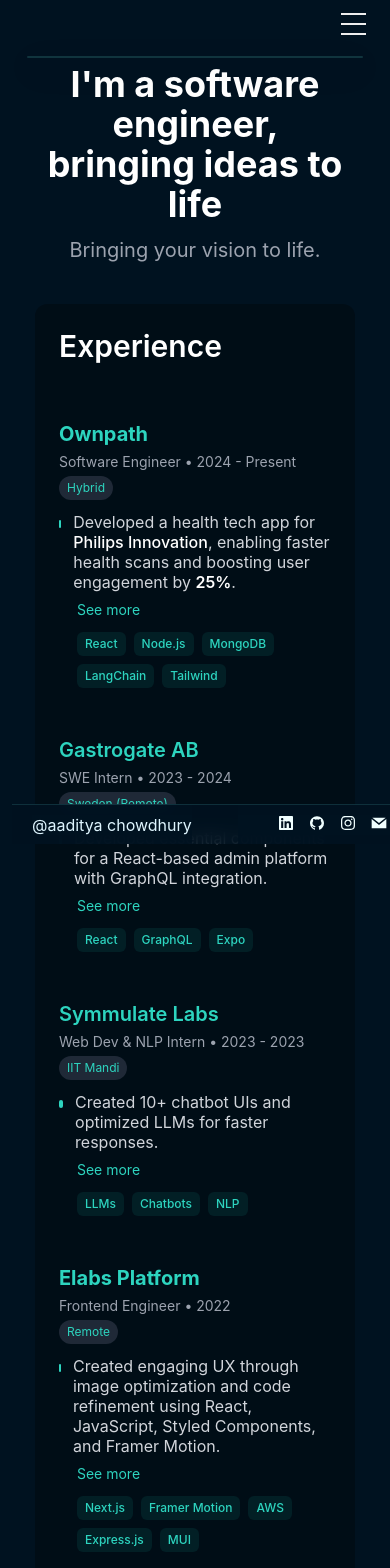
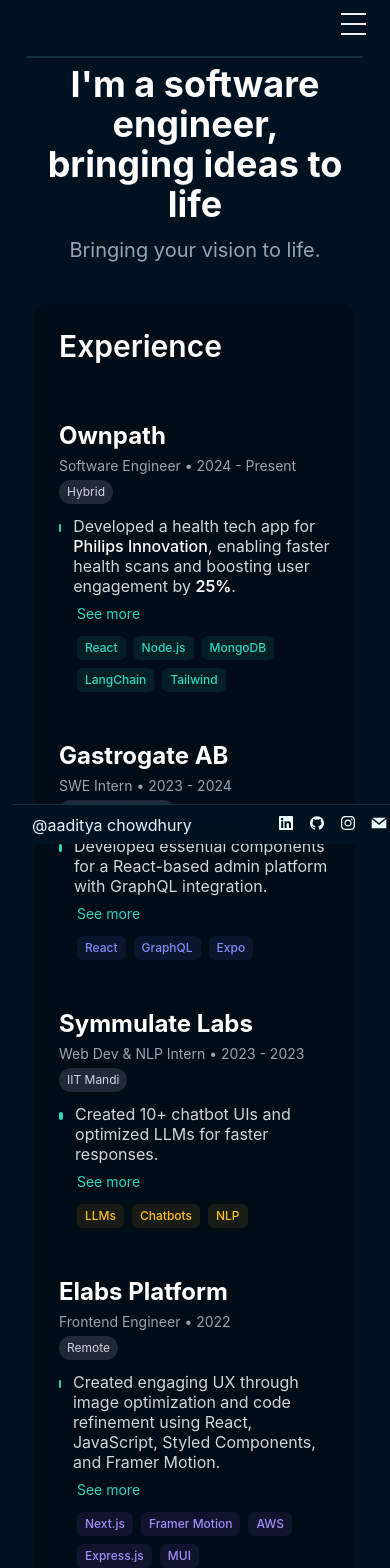
Before and after one commit to AadiXC0DE/personal_website, a React (Create React App) app: page /about in a window 390 px wide. Shown: the top 1568 px of the page. Built offline with nearby package versions, Linux system fonts and the light colour scheme.

Commit message:
update UI

```diff
--- a/src/components/Brands.js
+++ b/src/components/Brands.js
@@ -44,7 +44,7 @@
             transition={{ duration: 0.5 }}
             className="tw-text-[11px] tw-tracking-wider tw-uppercase tw-text-gray-500 tw-mb-2"
           >
-            Trusted by
+            Worked with
           </motion.h2>
         </div>
 
@@ -62,7 +62,7 @@
                 variants={brandVariants}
                 initial="rest"
                 whileHover="hover"
-                className="tw-relative"
+                className="tw-relative tw-pr-2 tw-border-r tw-border-white/10 last:tw-border-none last:tw-pr-0 last:tw-mr-0"
                 transition={{ duration: 0.2 }}
               >
                 <div className="tw-flex tw-items-center tw-justify-center tw-rounded-md tw-bg-transparent">
--- a/src/components/VerticalTimeline.js
+++ b/src/components/VerticalTimeline.js
@@ -186,12 +186,24 @@
               <div className="tw-h-10 tw-absolute tw-left-3 md:tw-left-3 tw-w-10 tw-rounded-full tw-bg-inherit dark:tw-bg-inherit tw-flex tw-items-center tw-justify-center">
                 <div className="tw-h-3 tw-w-3 tw-rounded-full tw-bg-[#4fbdb9] tw-opacity-70" />
               </div>
-              <h3 className="tw-hidden md:tw-block tw-text-xl md:tw-pl-20 md:tw-text-5xl tw-font-bold tw-text-[#4fbdb9]">
+              <h3
+                className={`tw-hidden md:tw-block tw-text-xl md:tw-pl-20 ${
+                  index === 0
+                    ? "md:tw-text-6xl tw-font-extrabold"
+                    : "md:tw-text-5xl tw-font-bold"
+                } tw-text-[#4fbdb9]`}
+              >
                 {item.title}
               </h3>
             </div>
             <div className="tw-relative tw-pl-20 tw-pr-4 md:tw-pl-4 tw-w-full">
-              <h3 className="md:tw-hidden tw-block tw-text-2xl tw-mb-4 tw-text-left tw-font-bold tw-text-[#4fbdb9]">
+              <h3
+                className={`md:tw-hidden tw-block tw-mb-4 tw-text-left tw-text-[#4fbdb9] ${
+                  index === 0
+                    ? "tw-text-3xl tw-font-extrabold"
+                    : "tw-text-2xl tw-font-bold"
+                }`}
+              >
                 {item.title}
               </h3>
               {item.content}
--- a/src/pages/About.js
+++ b/src/pages/About.js
@@ -67,14 +67,14 @@
               transition={{ delay: 0.6, duration: 0.6 }}
               className="tw-border-l-2 tw-border-teal-500 tw-pl-0 tw-py-2"
             >
-              <h3 className="tw-text-xl tw-font-semibold tw-text-teal-400">
+              <h3 className="tw-text-2xl tw-font-bold tw-text-white">
                 <span className="tw-font-bold">Ownpath</span>
               </h3>
               <div className="tw-flex tw-flex-col sm:tw-flex-row sm:tw-justify-between sm:tw-items-center tw-mt-1">
                 <p className="tw-text-gray-400 tw-text-sm">
                   Software Engineer • 2024 - Present
                 </p>
-                <span className="tw-text-xs tw-px-2 tw-py-1 tw-bg-gray-800 tw-rounded-full tw-text-teal-400 tw-w-fit tw-mt-1 sm:tw-mt-0">
+                <span className="tw-text-xs tw-px-2 tw-py-1 tw-bg-gray-800 tw-rounded-full tw-text-gray-300 tw-border tw-border-gray-700 tw-w-fit tw-mt-1 sm:tw-mt-0">
                   Hybrid
                 </span>
               </div>
@@ -169,14 +169,14 @@
               transition={{ delay: 0.7, duration: 0.6 }}
               className="tw-border-l-2 tw-border-teal-500/40 tw-pl-0 tw-py-2"
             >
-              <h3 className="tw-text-xl tw-font-semibold tw-text-teal-400">
+              <h3 className="tw-text-2xl tw-font-bold tw-text-white">
                 Gastrogate AB
               </h3>
               <div className="tw-flex tw-flex-col sm:tw-flex-row sm:tw-justify-between sm:tw-items-center tw-mt-1">
                 <p className="tw-text-gray-400 tw-text-sm">
                   SWE Intern • 2023 - 2024
                 </p>
-                <span className="tw-text-xs tw-px-2 tw-py-1 tw-bg-gray-800 tw-rounded-full tw-text-teal-400 tw-w-fit tw-mt-1 sm:tw-mt-0">
+                <span className="tw-text-xs tw-px-2 tw-py-1 tw-bg-gray-800 tw-rounded-full tw-text-gray-300 tw-border tw-border-gray-700 tw-w-fit tw-mt-1 sm:tw-mt-0">
                   Sweden (Remote)
                 </span>
               </div>
@@ -236,13 +236,13 @@
               </p>
 
               <div className="tw-flex tw-flex-wrap tw-gap-2 tw-mt-3 tw-pl-[18px]">
-                <span className="tw-px-2 tw-py-1 tw-text-xs tw-font-medium tw-rounded-md tw-bg-teal-500/10 tw-text-teal-400">
+                <span className="tw-px-2 tw-py-1 tw-text-xs tw-font-medium tw-rounded-md tw-bg-indigo-500/10 tw-text-indigo-400">
                   React
                 </span>
-                <span className="tw-px-2 tw-py-1 tw-text-xs tw-font-medium tw-rounded-md tw-bg-teal-500/10 tw-text-teal-400">
+                <span className="tw-px-2 tw-py-1 tw-text-xs tw-font-medium tw-rounded-md tw-bg-indigo-500/10 tw-text-indigo-400">
                   GraphQL
                 </span>
-                <span className="tw-px-2 tw-py-1 tw-text-xs tw-font-medium tw-rounded-md tw-bg-teal-500/10 tw-text-teal-400">
+                <span className="tw-px-2 tw-py-1 tw-text-xs tw-font-medium tw-rounded-md tw-bg-indigo-500/10 tw-text-indigo-400">
                   Expo
                 </span>
               </div>
@@ -255,14 +255,14 @@
               transition={{ delay: 0.8, duration: 0.6 }}
               className="tw-border-l-2 tw-border-teal-500/40 tw-pl-0 tw-py-2"
             >
-              <h3 className="tw-text-xl tw-font-semibold tw-text-teal-400">
+              <h3 className="tw-text-2xl tw-font-bold tw-text-white">
                 Symmulate Labs
               </h3>
               <div className="tw-flex tw-flex-col sm:tw-flex-row sm:tw-justify-between sm:tw-items-center tw-mt-1">
                 <p className="tw-text-gray-400 tw-text-sm">
                   Web Dev & NLP Intern • 2023 - 2023
                 </p>
-                <span className="tw-text-xs tw-px-2 tw-py-1 tw-bg-gray-800 tw-rounded-full tw-text-teal-400 tw-w-fit tw-mt-1 sm:tw-mt-0">
+                <span className="tw-text-xs tw-px-2 tw-py-1 tw-bg-gray-800 tw-rounded-full tw-text-gray-300 tw-border tw-border-gray-700 tw-w-fit tw-mt-1 sm:tw-mt-0">
                   IIT Mandi
                 </span>
               </div>
@@ -311,13 +311,13 @@
               </p>
 
               <div className="tw-flex tw-flex-wrap tw-gap-2 tw-mt-3 tw-pl-[18px]">
-                <span className="tw-px-2 tw-py-1 tw-text-xs tw-font-medium tw-rounded-md tw-bg-teal-500/10 tw-text-teal-400">
+                <span className="tw-px-2 tw-py-1 tw-text-xs tw-font-medium tw-rounded-md tw-bg-amber-500/10 tw-text-amber-400">
                   LLMs
                 </span>
-                <span className="tw-px-2 tw-py-1 tw-text-xs tw-font-medium tw-rounded-md tw-bg-teal-500/10 tw-text-teal-400">
+                <span className="tw-px-2 tw-py-1 tw-text-xs tw-font-medium tw-rounded-md tw-bg-amber-500/10 tw-text-amber-400">
                   Chatbots
                 </span>
-                <span className="tw-px-2 tw-py-1 tw-text-xs tw-font-medium tw-rounded-md tw-bg-teal-500/10 tw-text-teal-400">
+                <span className="tw-px-2 tw-py-1 tw-text-xs tw-font-medium tw-rounded-md tw-bg-amber-500/10 tw-text-amber-400">
                   NLP
                 </span>
               </div>
@@ -330,14 +330,14 @@
               transition={{ delay: 0.9, duration: 0.6 }}
               className="tw-border-l-2 tw-border-teal-500/40 tw-pl-0 tw-py-2"
             >
-              <h3 className="tw-text-xl tw-font-semibold tw-text-teal-400">
+              <h3 className="tw-text-2xl tw-font-bold tw-text-white">
                 <span className="tw-font-bold">Elabs Platform</span>
               </h3>
               <div className="tw-flex tw-flex-col sm:tw-flex-row sm:tw-justify-between sm:tw-items-center tw-mt-1">
                 <p className="tw-text-gray-400 tw-text-sm">
                   Frontend Engineer • 2022
                 </p>
-                <span className="tw-text-xs tw-px-2 tw-py-1 tw-bg-gray-800 tw-rounded-full tw-text-teal-400 tw-w-fit tw-mt-1 sm:tw-mt-0">
+                <span className="tw-text-xs tw-px-2 tw-py-1 tw-bg-gray-800 tw-rounded-full tw-text-gray-300 tw-border tw-border-gray-700 tw-w-fit tw-mt-1 sm:tw-mt-0">
                   Remote
                 </span>
               </div>
@@ -398,19 +398,19 @@
               </p>
 
               <div className="tw-flex tw-flex-wrap tw-gap-2 tw-mt-3 tw-pl-[18px]">
-                <span className="tw-px-2 tw-py-1 tw-text-xs tw-font-medium tw-rounded-md tw-bg-teal-500/10 tw-text-teal-400">
+                <span className="tw-px-2 tw-py-1 tw-text-xs tw-font-medium tw-rounded-md tw-bg-violet-500/10 tw-text-violet-400">
                   Next.js
                 </span>
-                <span className="tw-px-2 tw-py-1 tw-text-xs tw-font-medium tw-rounded-md tw-bg-teal-500/10 tw-text-teal-400">
+                <span className="tw-px-2 tw-py-1 tw-text-xs tw-font-medium tw-rounded-md tw-bg-violet-500/10 tw-text-violet-400">
                   Framer Motion
                 </span>
-                <span className="tw-px-2 tw-py-1 tw-text-xs tw-font-medium tw-rounded-md tw-bg-teal-500/10 tw-text-teal-400">
+                <span className="tw-px-2 tw-py-1 tw-text-xs tw-font-medium tw-rounded-md tw-bg-violet-500/10 tw-text-violet-400">
                   AWS
                 </span>
-                <span className="tw-px-2 tw-py-1 tw-text-xs tw-font-medium tw-rounded-md tw-bg-teal-500/10 tw-text-teal-400">
+                <span className="tw-px-2 tw-py-1 tw-text-xs tw-font-medium tw-rounded-md tw-bg-violet-500/10 tw-text-violet-400">
                   Express.js
                 </span>
-                <span className="tw-px-2 tw-py-1 tw-text-xs tw-font-medium tw-rounded-md tw-bg-teal-500/10 tw-text-teal-400">
+                <span className="tw-px-2 tw-py-1 tw-text-xs tw-font-medium tw-rounded-md tw-bg-violet-500/10 tw-text-violet-400">
                   MUI
                 </span>
               </div>
```
Also changed, not shown: src/components/BlogSection.js (+41 -13 lines), src/components/Cards.js (+30 -22 lines), src/pages/Home.js (+6 -3 lines).
